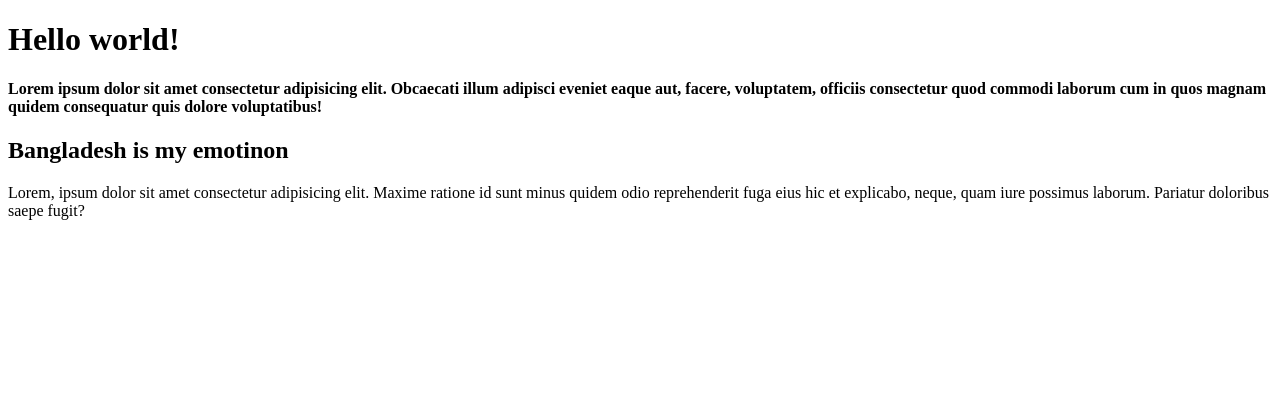
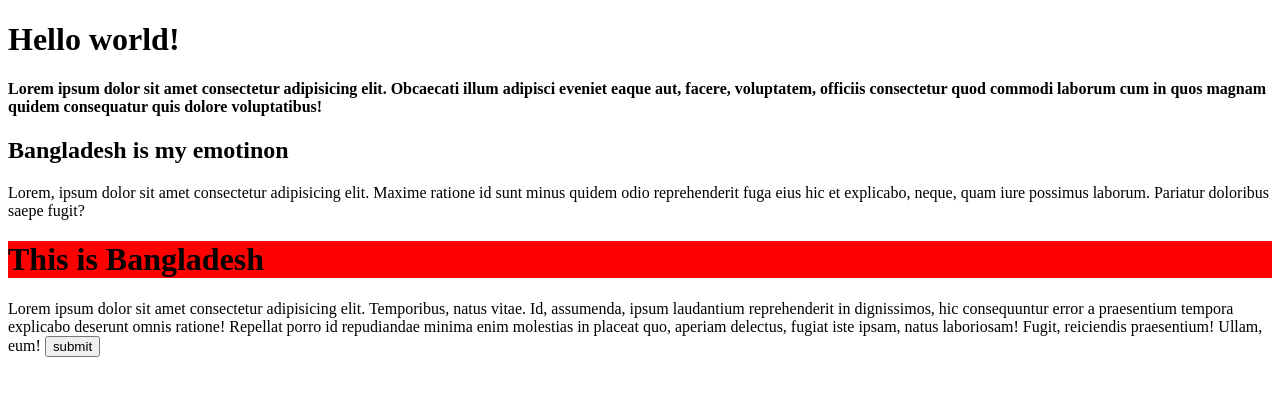
Before and after one commit to Sakib0093/git-test, a plain HTML site: page index.html in a window 1280 px wide. Drawn offline with Linux system fonts and the light colour scheme.

Commit message:
Added another text

```diff
--- a/index.html
+++ b/index.html
@@ -10,5 +10,10 @@
     <h4>Lorem ipsum dolor sit amet consectetur adipisicing elit. Obcaecati illum adipisci eveniet eaque aut, facere, voluptatem, officiis consectetur quod commodi laborum cum in quos magnam quidem consequatur quis dolore voluptatibus!</h4>
    <h2>Bangladesh is my emotinon</h2>
    Lorem, ipsum dolor sit amet consectetur adipisicing elit. Maxime ratione id sunt minus quidem odio reprehenderit fuga eius hic et explicabo, neque, quam iure possimus laborum. Pariatur doloribus saepe fugit?
+   <h1 style="background-color: red;">This is Bangladesh</h1>
+   Lorem ipsum dolor sit amet consectetur adipisicing elit. Temporibus, natus vitae. Id, assumenda, ipsum laudantium reprehenderit in dignissimos, hic consequuntur error a praesentium tempora explicabo deserunt omnis ratione! Repellat porro id repudiandae minima enim molestias in placeat quo, aperiam delectus, fugiat iste ipsam, natus laboriosam! Fugit, reiciendis praesentium! Ullam, eum!
+
+
+   <input type="button" value="submit">
 </body>
 </html>
```
